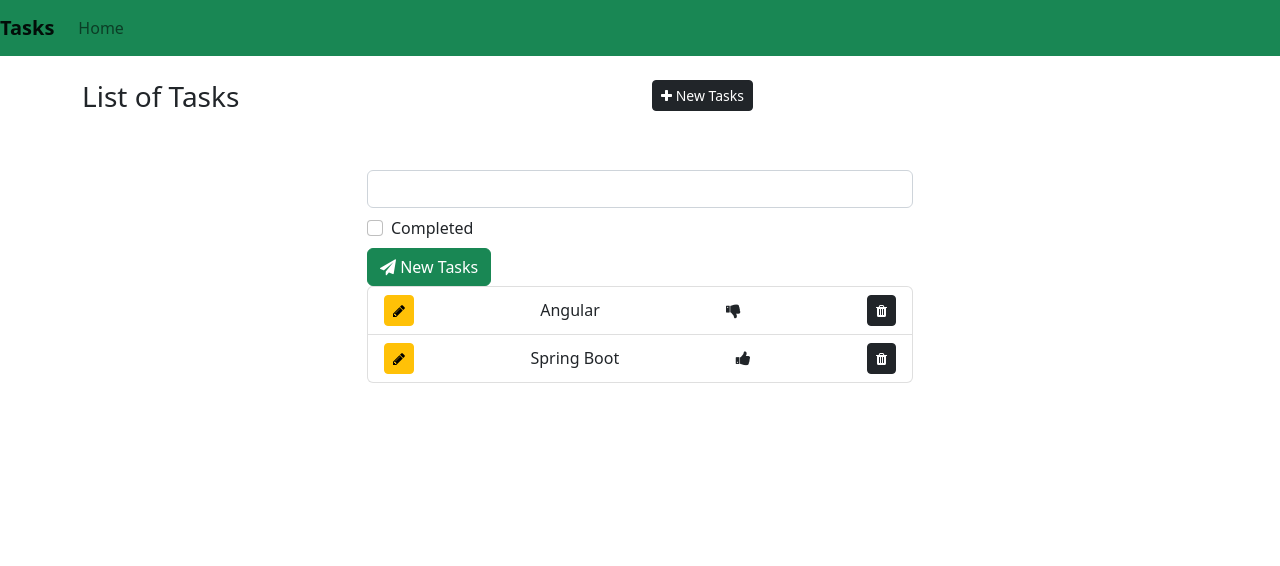
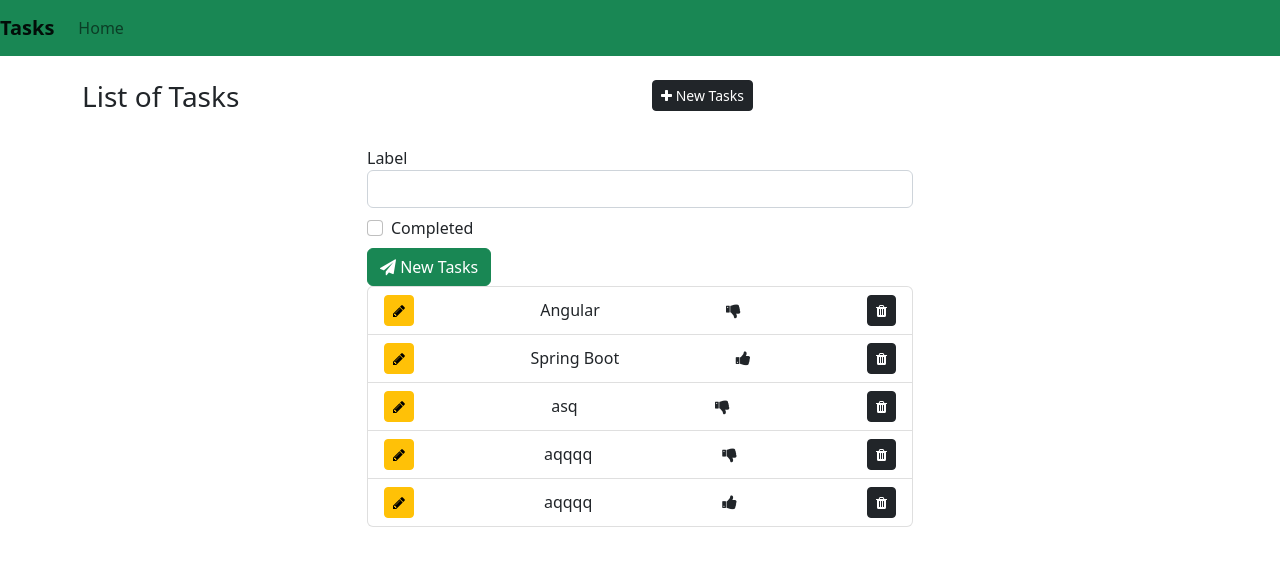
Before and after one commit to AB-HAMZA97/Angular-Project, an Angular app in the folder Angular-Project/: page / in a window 1280 px wide. Shown: the top 566 px of the page. Built offline with nearby package versions, Linux system fonts and the light colour scheme; data requests are answered from the project's data file.

Commit message:
add function persist to add task

```diff
--- a/Angular-Project/db.json
+++ b/Angular-Project/db.json
@@ -9,6 +9,21 @@
       "id": 2,
       "label": "Spring Boot",
       "completed": true
+    },
+    {
+      "label": "asq",
+      "completed": false,
+      "id": 3
+    },
+    {
+      "label": "aqqqq",
+      "completed": false,
+      "id": 4
+    },
+    {
+      "label": "aqqqq",
+      "completed": true,
+      "id": 5
     }
   ]
 }
--- a/Angular-Project/src/app/components/tasks/tasks.component.html
+++ b/Angular-Project/src/app/components/tasks/tasks.component.html
@@ -10,18 +10,20 @@
 <div class="row">
     <div class="col-md-6 mx-auto">
         <div class="form-group">
-            <label for="label"></label>
-            <input id="labels" type="text" class="form-control">
+            <label for="label"> Label </label>
+            <input [(ngModel)]="myTask.label" id="labels" type="text" class="form-control">
         </div>
 
         <div class="form-check my-2">
           <label class="form-check-label">
-            <input type="checkbox" class="form-check-input" >
+            <input [(ngModel)]="myTask.completed" type="checkbox" class="form-check-input" >
             Completed
           </label>
         </div>
-        <button class="btn btn-success btn-block">
-            <i class="fa fa-send"></i>
+        <!-- check the input & checkbox. {{ myTask | json}}-->
+
+        <button (click)="persistsTask()" class="btn btn-success btn-block mx-auto">
+            <i class="fa fa-send "></i>
             New Tasks
         </button>
     </div>
--- a/Angular-Project/src/app/components/tasks/tasks.component.ts
+++ b/Angular-Project/src/app/components/tasks/tasks.component.ts
@@ -1,4 +1,4 @@
-import { Component } from '@angular/core';
+import { Component, OnInit } from '@angular/core';
 import { Task } from 'src/app/models/task';
 import { TaskService } from 'src/app/services/task.service';
 
@@ -7,9 +7,13 @@ import { TaskService } from 'src/app/services/task.service';
   templateUrl: './tasks.component.html',
   styleUrls: ['./tasks.component.scss']
 })
-export class TasksComponent {
+export class TasksComponent implements OnInit {
   constructor(private taskService: TaskService) {}
   tasks: Task[] = [];
+  myTask: Task = {
+    label: '',
+    completed: false
+  }
 
   ngOnInit(){
     this.getTasks();
@@ -19,11 +23,17 @@ export class TasksComponent {
     this.taskService.findAll()
     .subscribe(tasks => this.tasks = tasks)
   }
-// subscribe c'est une fonsction anonyme.
   deleteTask(id: any) {
     this.taskService.delete(id)
     .subscribe(() => {
       this.tasks = this.tasks.filter(task => task.id != id)
     })
   }
+
+  persistsTask() {
+    this.taskService.persist(this.myTask)
+    .subscribe((task) => {
+      this.tasks = [task, ...this.tasks]
+    })
+  }
 }
--- a/Angular-Project/src/app/services/task.service.ts
+++ b/Angular-Project/src/app/services/task.service.ts
@@ -15,4 +15,8 @@ export class TaskService {
   delete(id: any) {
     return this.http.delete(`${this.apiURL}/${id}`)
   }
+
+  persist(task: Task) {
+    return this.http.post<Task>(this.apiURL, task);
+  }
 }
--- a/Angular-Project/src/index.html
+++ b/Angular-Project/src/index.html
@@ -2,7 +2,7 @@
 <html lang="en">
 <head>
   <meta charset="utf-8">
-  <title>AngularProject</title>
+  <title>Angular Project</title>
   <base href="/">
   <link rel="stylesheet" href="https://cdnjs.cloudflare.com/ajax/libs/font-awesome/4.7.0/css/font-awesome.css" integrity="sha512-5A8nwdMOWrSz20fDsjczgUidUBR8liPYU+WymTZP1lmY9G6Oc7HlZv156XqnsgNUzTyMefFTcsFH/tnJE/+xBg==" crossorigin="anonymous" referrerpolicy="no-referrer" />
   <link rel="stylesheet" href="https://cdn.jsdelivr.net/npm/bootstrap@5.2.3/dist/css/bootstrap.min.css" integrity="sha384-rbsA2VBKQhggwzxH7pPCaAqO46MgnOM80zW1RWuH61DGLwZJEdK2Kadq2F9CUG65" crossorigin="anonymous">
```
Also changed, not shown: 1 other file (tests, documents, lock files or other folders).
